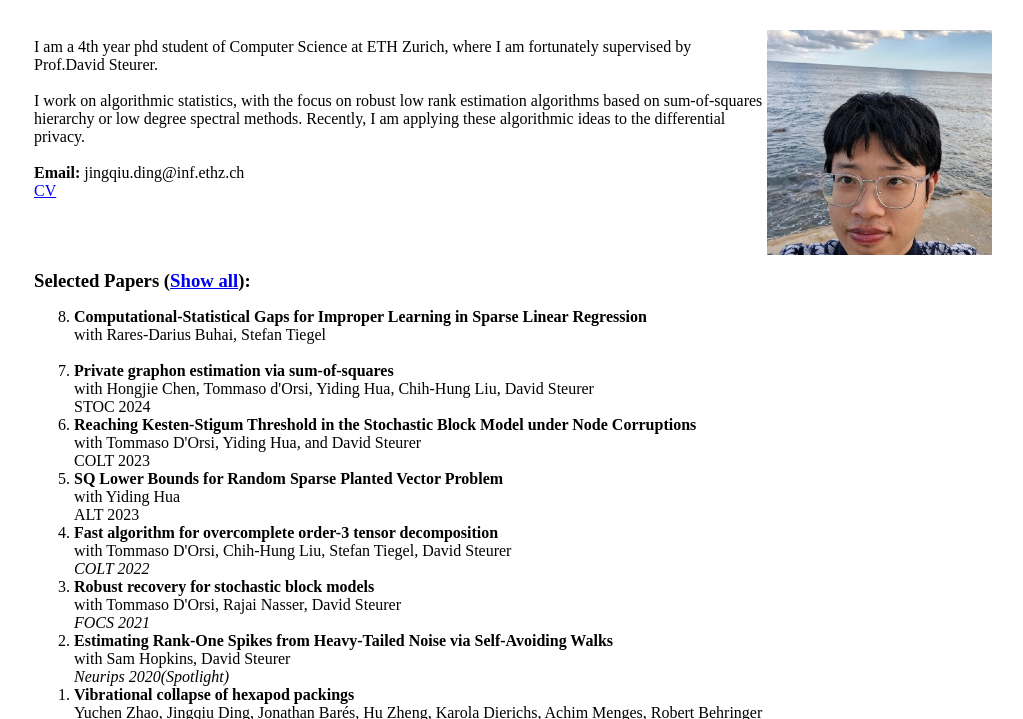
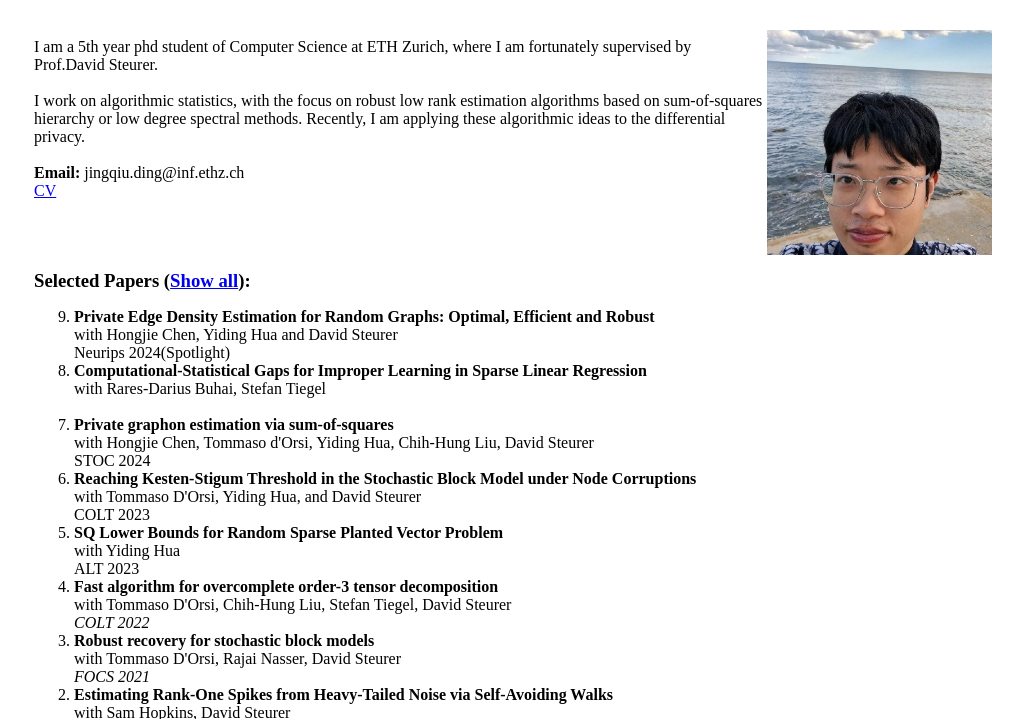
Before and after one commit to Semignorant/jingqiuding.github.io, a plain HTML site: page index.html in a window 1280 px wide. Shown: the part 61-780 px from the top of the page, without its empty margins (127-1150 px from the left). Drawn offline with Linux system fonts and the light colour scheme.

Commit message:
Update index.html

```diff
--- a/index.html
+++ b/index.html
@@ -58,7 +58,7 @@ function showAll(toggle){
     <table>
       <tbody><tr valign="center" align="left">
       	<td valign="top">
-        <p>I am a 4th year phd student of Computer Science at ETH Zurich, where I am fortunately supervised by Prof.David Steurer.
+        <p>I am a 5th year phd student of Computer Science at ETH Zurich, where I am fortunately supervised by Prof.David Steurer.
         <br><br>
 
         I work on algorithmic statistics, with the focus on robust low rank estimation algorithms based on sum-of-squares hierarchy or low degree spectral methods.
@@ -77,6 +77,10 @@ function showAll(toggle){
 <h3 id="papers">Selected Papers (<a href="javascript:void(0)" onclick="showAll(false)">Show all</a>):</h3>
     <ol reversed="True">
         <div class="paper"> </div>
+	<li> <b>Private Edge Density Estimation for Random Graphs: Optimal, Efficient and Robust </b> <a href="https://arxiv.org/abs/2405.16663"> </a> <br>
+            with Hongjie Chen, Yiding Hua and David Steurer<br>
+            Neurips 2024(Spotlight)<br>
+          </li>
 	<li> <b>Computational-Statistical Gaps for Improper Learning in Sparse Linear Regression </b> <a href="https://arxiv.org/abs/2402.14103"> </a> <br>
             with Rares-Darius Buhai, Stefan Tiegel <br>
             <br>
```
